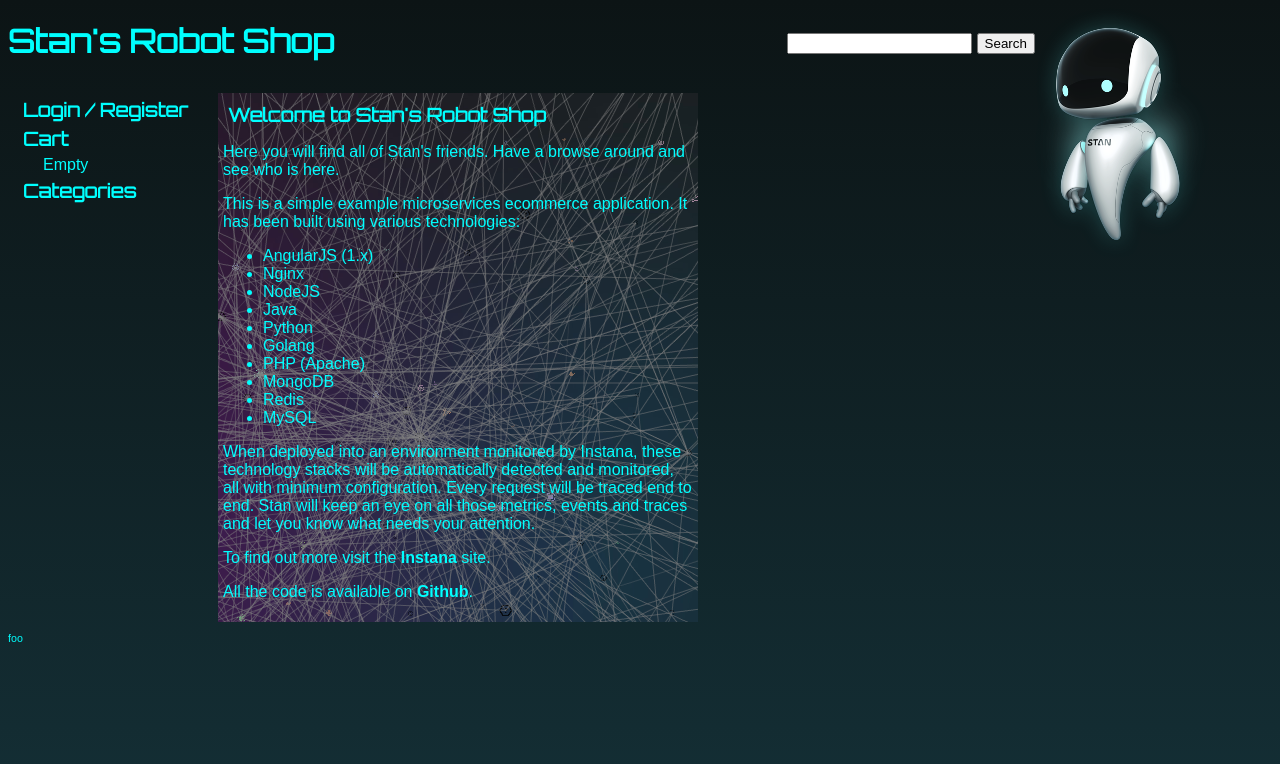
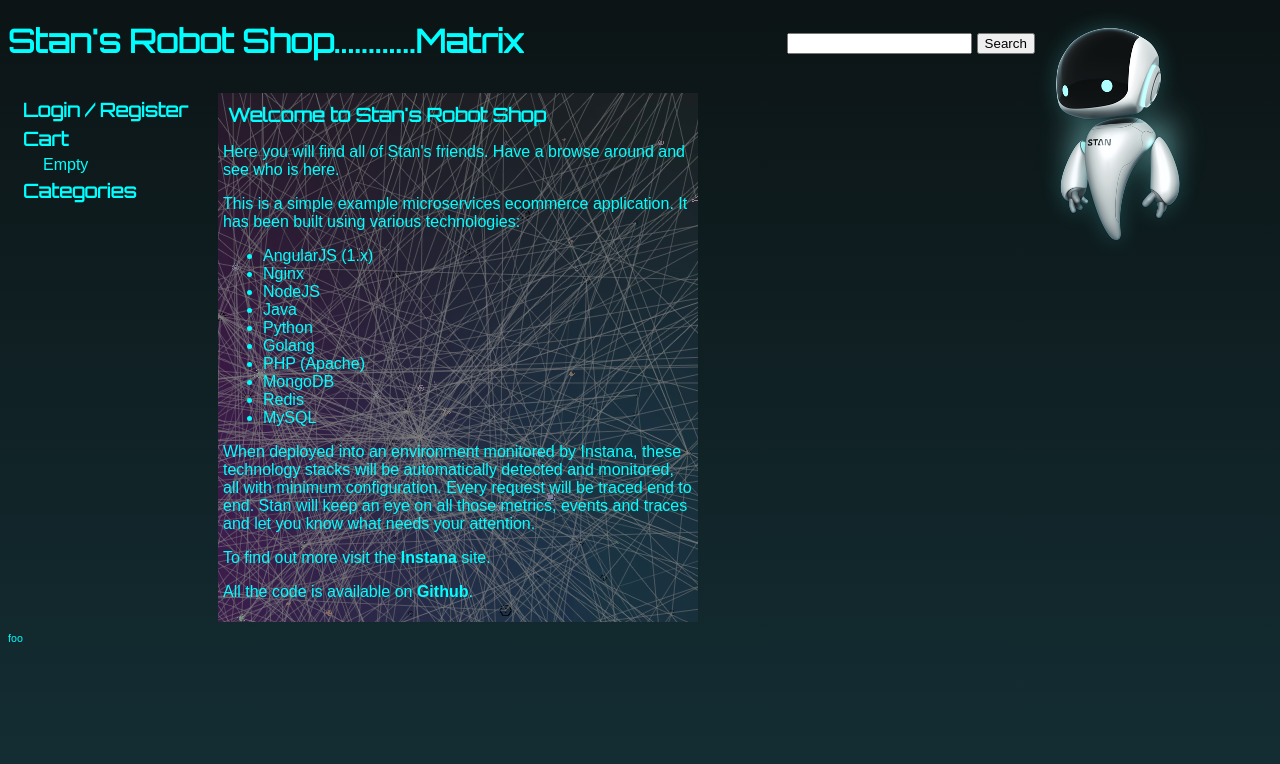
Before and after one commit to opttimusprime/frontend, a plain HTML site: page app/index.html in a window 1280 px wide. Drawn offline with nearby package versions, Linux system fonts and the light colour scheme; some packages are replaced by stand-ins of ours; no server answers.

Commit message:
Testing Jenkinsfile.rollback with index.html....

```diff
--- a/app/index.html
+++ b/app/index.html
@@ -15,7 +15,7 @@
 
 <body ng-app="robotshop">
 <div ng-controller="shopform">
-    <h1><a href="/">Stan's Robot Shop</a></h1>
+    <h1><a href="/">Stan's Robot Shop............Matrix</a></h1>
     <span id="stan">
         <img src="/media/stan.png"/>
     </span>
```
